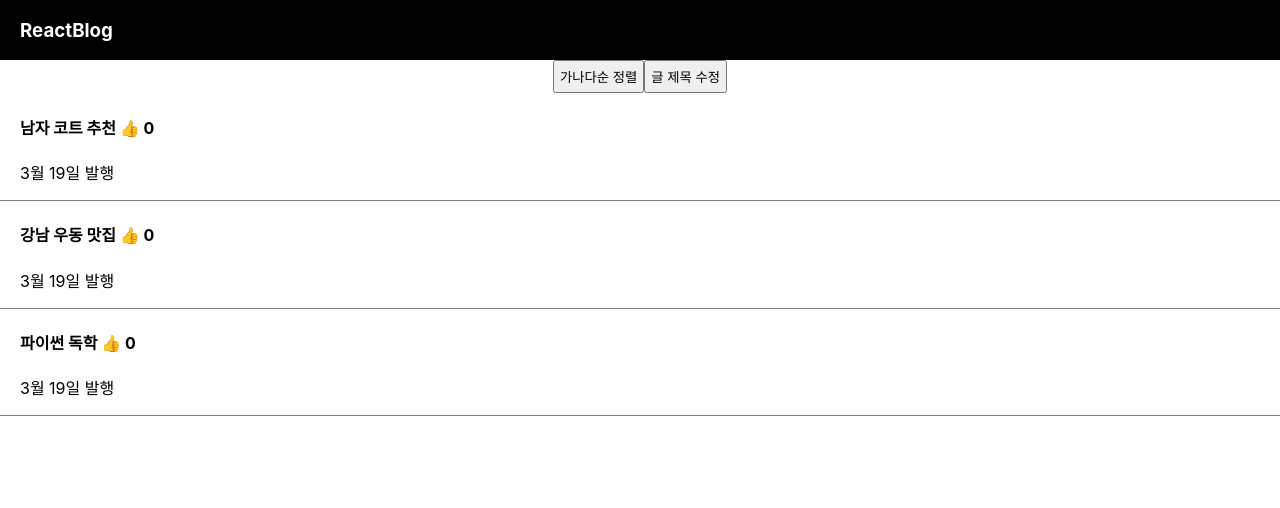
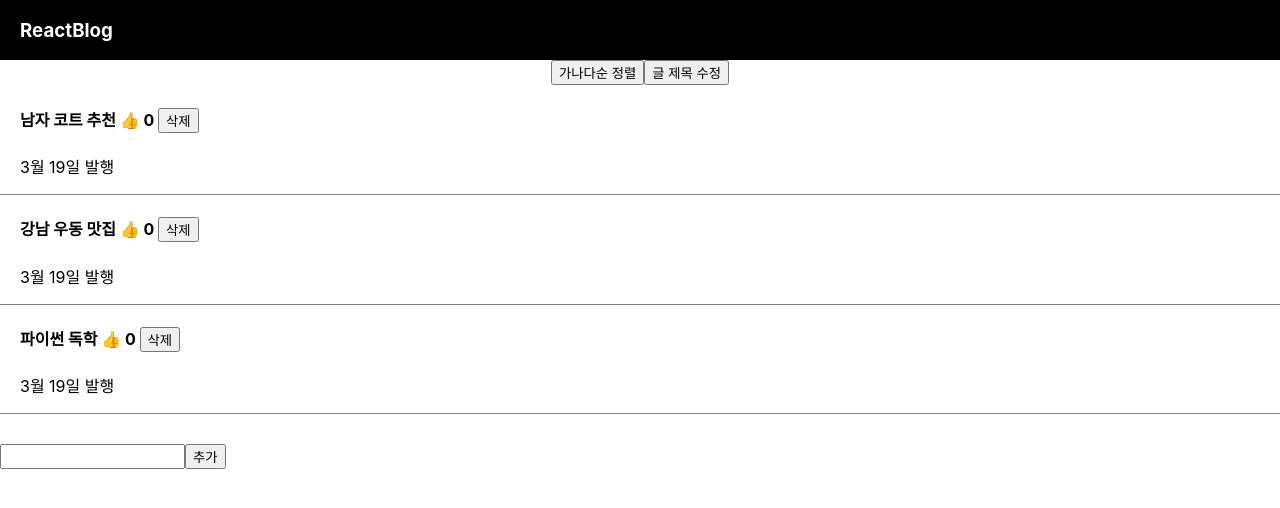
Before and after one commit to tncks2z/react, a React (Create React App) app in the folder react-study/: page / in a window 1280 px wide. Shown: the top 508 px of the page. Built offline with nearby package versions, Linux system fonts and the light colour scheme.

Commit message:
새로운 글 추가 기능, 삭제 기능 추가

```diff
--- a/react-study/src/App.css
+++ b/react-study/src/App.css
@@ -17,14 +17,15 @@ div {
   text-align: left;
   border-bottom: 1px solid grey;
 }
-.btn {
-  padding: 5px;
-}
 .modal {
   margin-top: 20px;
   padding: 20px;
   background-color: #eee;
   text-align: left;
+}
+.form-input {
+  margin-top: 30px;
+  display: flex;
 }
 .App-logo {
   height: 40vmin;
--- a/react-study/src/App.js
+++ b/react-study/src/App.js
@@ -6,6 +6,7 @@ function App() {
   const [goods, setGoods] = useState([0, 0, 0]);
   const [modal, setModal] = useState(false);
   const [index, setIndex] = useState(0);
+  const [newTitleInput, setNewTitleInput] = useState('');
   return (
     <div className="App">
       <div className="black-nav">
@@ -13,7 +14,6 @@ function App() {
       </div>
       <button
         type="button"
-        className="btn"
         onClick={() => {
           let sortTitle = [...titles];
           sortTitle.sort();
@@ -23,7 +23,6 @@ function App() {
       </button>
       <button
         type="button"
-        className="btn"
         onClick={() => {
           let copyTitle = [...titles]; // ... -> 괄호 벗겨주세요
           copyTitle[0] = '여자 코트 추천';
@@ -31,29 +30,58 @@ function App() {
         }}>
         글 제목 수정
       </button>
-      {titles.map(function (item, index) {
+      {titles.map(function (item, i) {
         return (
-          <div className="list" key={index}>
+          <div className="list" key={i}>
             <h4
-              onClick={() => {
-                setModal(!modal);
-                setIndex(index);
+              onClick={(e) => {
+                if (e.target === e.currentTarget) {
+                  setModal(!modal);
+                  setIndex(i);
+                }
               }}>
-              {titles[index]}{' '}
+              {titles[i]}{' '}
               <span
                 onClick={() => {
                   let copyGood = [...goods];
-                  copyGood[index] = copyGood[index] + 1;
+                  copyGood[i] = copyGood[i] + 1;
                   setGoods(copyGood);
                 }}>
                 👍
               </span>{' '}
-              <span>{goods[index]}</span>
+              <span>{goods[i]}</span>{' '}
+              <button
+                type="button"
+                onClick={() => {
+                  let copyTitles = [...titles];
+                  copyTitles.splice(i, 1);
+                  setTitles(copyTitles);
+                }}>
+                삭제
+              </button>
             </h4>
             <p>3월 19일 발행</p>
           </div>
         );
       })}
+      <div className="form-input">
+        <input
+          id="inputTitle"
+          type="text"
+          onChange={(e) => {
+            setNewTitleInput(e.target.value);
+          }}
+        />
+        <button
+          onClick={() => {
+            let copyTitles = [...titles];
+            copyTitles.unshift(newTitleInput);
+            setTitles(copyTitles);
+            document.getElementById('inputTitle').value = '';
+          }}>
+          추가
+        </button>
+      </div>
       {modal === true ? (
         <Modal
           changeTitle={function () {
@@ -75,7 +103,7 @@ function Modal(props) {
       <h4>{props.titles[props.index]}</h4>
       <p>날짜</p>
       <p>상세내용</p>
-      <button className="btn" type="button" onClick={props.changeTitle}>
+      <button type="button" onClick={props.changeTitle}>
         글수정
       </button>
     </div>
```
